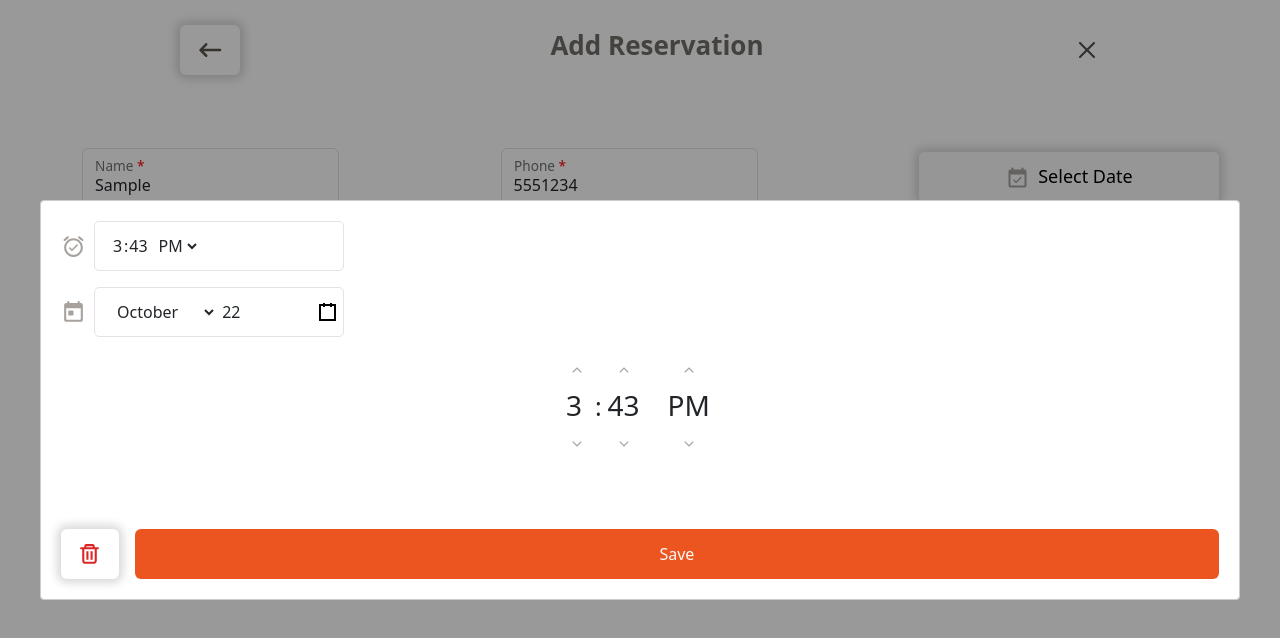
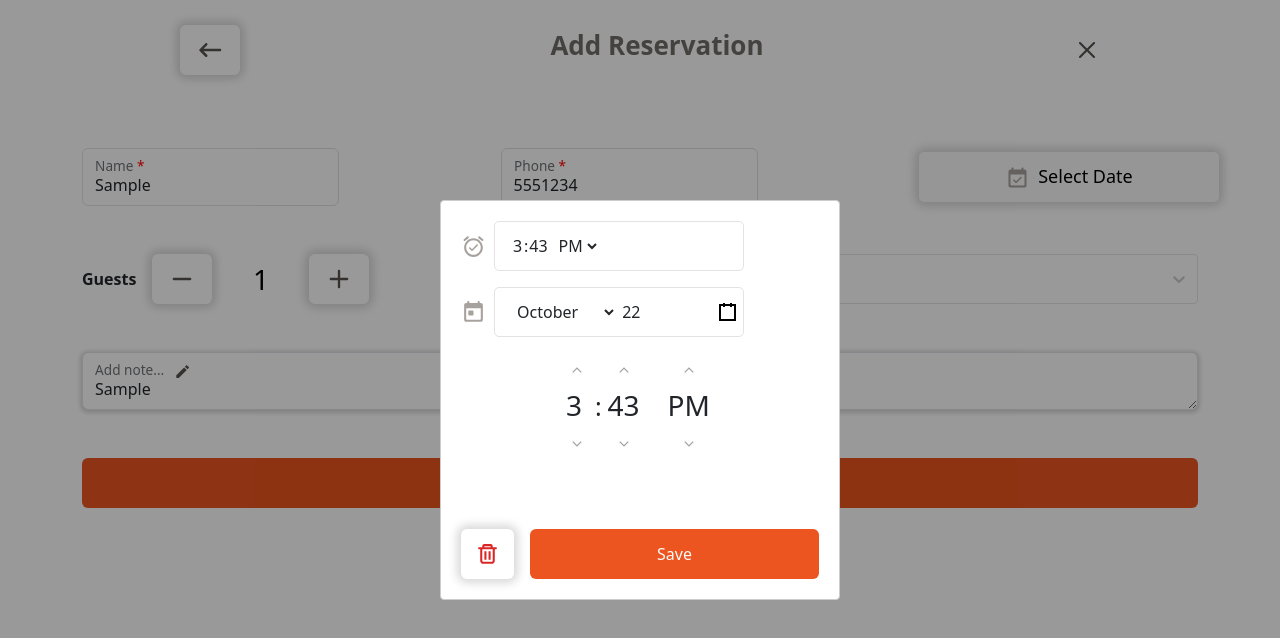
Before and after one commit to lostinthemist/reservation-management, a React (Create React App) app: page /addReservation in a window 1280 px wide. Both pictures are taken after typing "Sample", "5551234", "Sample", "Sample" into the empty fields and a click on the button "Select Date". Shown: the top 638 px of the page. Built offline with nearby package versions, Linux system fonts and the light colour scheme.

Commit message:
modal max-width fix

```diff
--- a/src/pages/AddReservation.tsx
+++ b/src/pages/AddReservation.tsx
@@ -236,7 +236,8 @@
                             content: {
                                 margin: 'auto',
                                 padding: '20px',
-                                height: '400px'
+                                height: '400px',
+                                maxWidth: '400px'
                             }
                         }}
                     >
--- a/src/pages/EditReservation.tsx
+++ b/src/pages/EditReservation.tsx
@@ -282,7 +282,8 @@
                                 content: {
                                     margin: 'auto',
                                     padding: '20px',
-                                    height: '400px'
+                                    height: '400px',
+                                    maxWidth: '400px'
                                 }
                             }}
                         >
```
